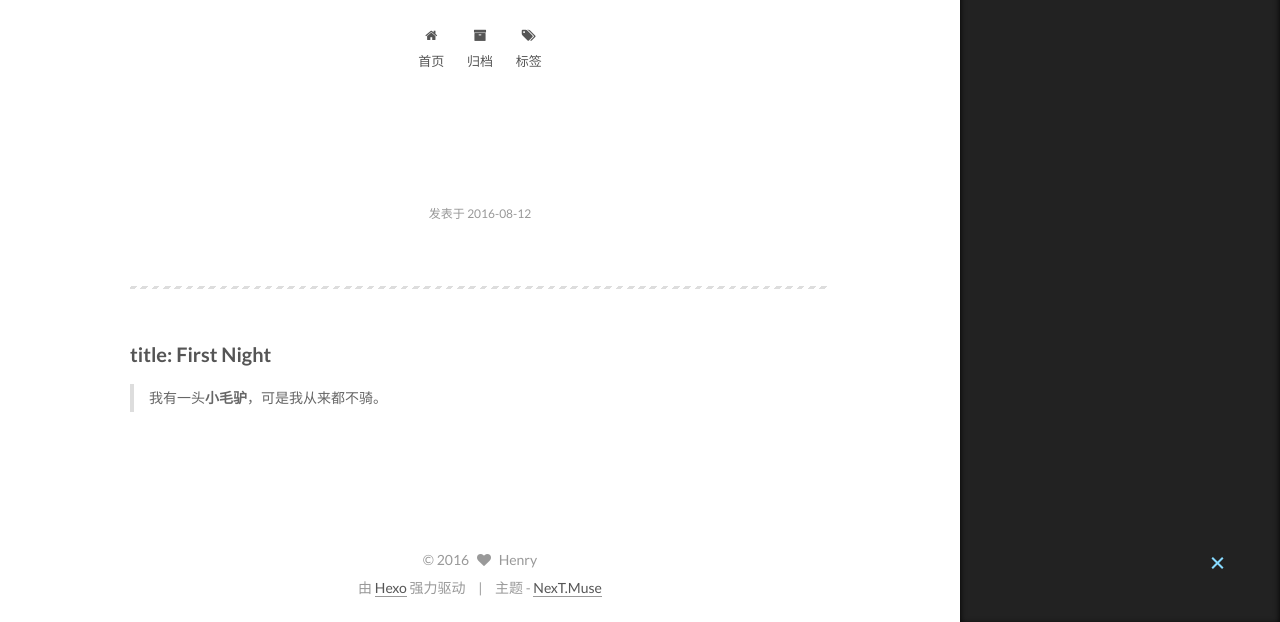
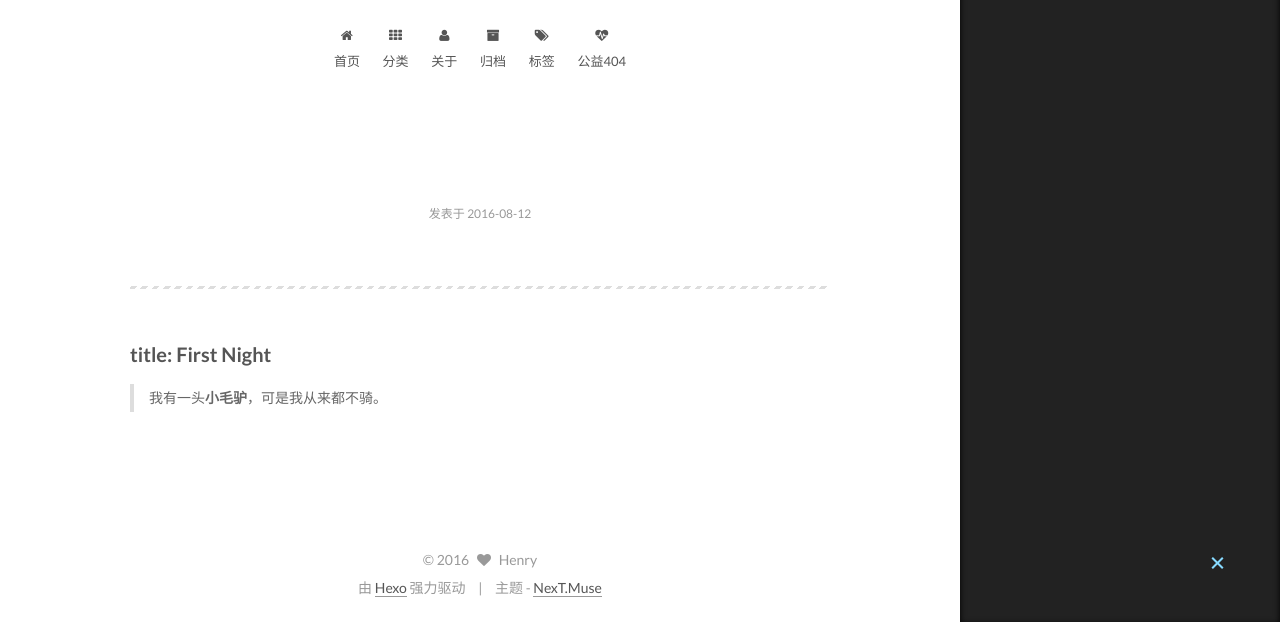
Before and after one commit to hthenry/hthenry.github.io, a plain HTML site: page 2016/08/12/FirstNight/index.html in a window 1280 px wide. Shown: the part 178-800 px from the top of the page. Drawn offline with Linux system fonts and the light colour scheme.

Commit message:
Site updated: 2016-08-12 16:33:12

```diff
--- a/2016/08/12/FirstNight/index.html
+++ b/2016/08/12/FirstNight/index.html
@@ -182,6 +182,26 @@
         </li>
 
 
+        <li class="menu-item menu-item-categories">
+          <a href="/categories" rel="section">
+
+              <i class="menu-item-icon fa fa-fw fa-th"></i> <br />
+
+            分类
+          </a>
+        </li>
+
+
+        <li class="menu-item menu-item-about">
+          <a href="/about" rel="section">
+
+              <i class="menu-item-icon fa fa-fw fa-user"></i> <br />
+
+            关于
+          </a>
+        </li>
+
+
         <li class="menu-item menu-item-archives">
           <a href="/archives" rel="section">
 
@@ -198,6 +218,16 @@
               <i class="menu-item-icon fa fa-fw fa-tags"></i> <br />
 
             标签
+          </a>
+        </li>
+
+
+        <li class="menu-item menu-item-commonweal">
+          <a href="/404.html" rel="section">
+
+              <i class="menu-item-icon fa fa-fw fa-heartbeat"></i> <br />
+
+            公益404
           </a>
         </li>
 
--- a/css/main.css
+++ b/css/main.css
@@ -1548,7 +1548,7 @@ pre .javascript .function {
   width: 4px;
   height: 4px;
   border-radius: 50%;
-  background: #32fff6;
+  background: #471afa;
 }
 .links-of-blogroll {
   font-size: 13px;
```
Also changed, not shown: archives/2016/08/index.html (+30 -0 lines), archives/2016/index.html (+30 -0 lines), archives/index.html (+30 -0 lines), index.html (+30 -0 lines).
